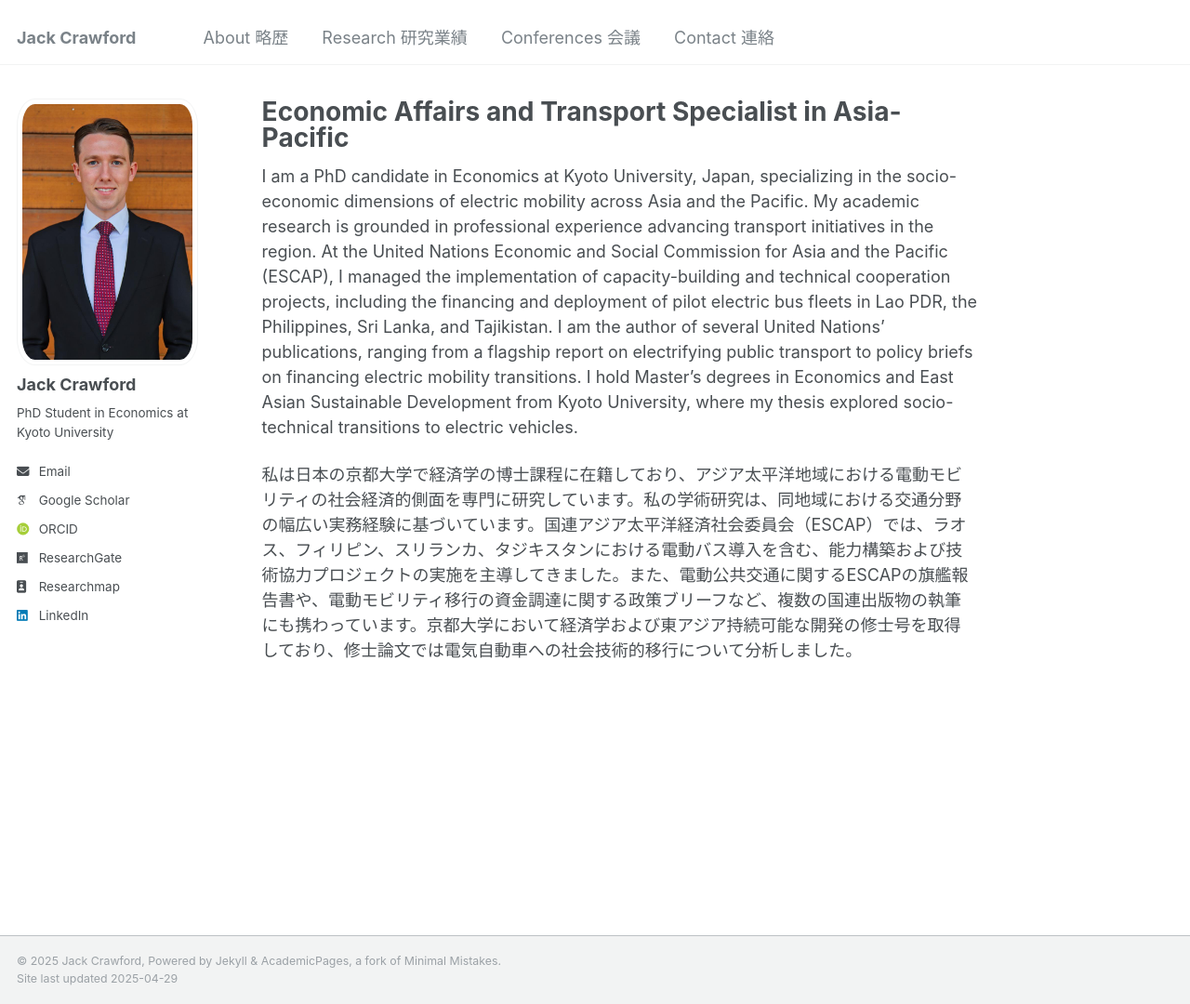
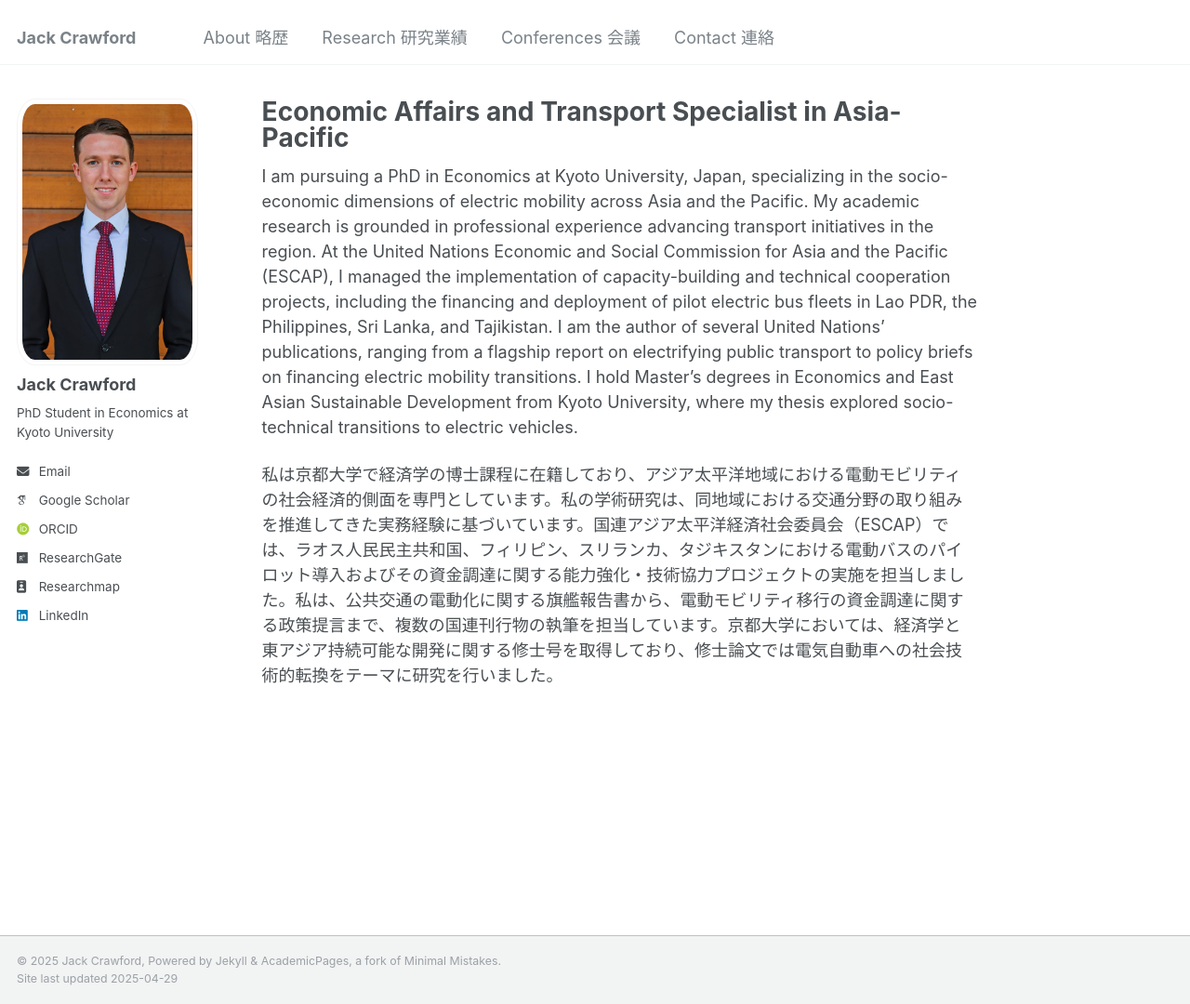
Before and after one commit to jackgcrawford/jackcrawford, a Jekyll site: the page built from _pages/about.md, in a window 1280 px wide and 1080 px high. Shown: the whole window at 93% size. Built offline with Jekyll 4.4.1, drawn with Linux system fonts in a browser that asks for light colours; some web fonts are replaced.

Commit message:
Update about.md

```diff
--- a/_pages/about.md
+++ b/_pages/about.md
@@ -7,6 +7,6 @@
   - /about.html
 ---
 
-I am a PhD candidate in Economics at Kyoto University, Japan, specializing in the socio-economic dimensions of electric mobility across Asia and the Pacific. My academic research is grounded in professional experience advancing transport initiatives in the region. At the United Nations Economic and Social Commission for Asia and the Pacific (ESCAP), I managed the implementation of capacity-building and technical cooperation projects, including the financing and deployment of pilot electric bus fleets in Lao PDR, the Philippines, Sri Lanka, and Tajikistan. I am the author of several United Nations' publications, ranging from a flagship report on electrifying public transport to policy briefs on financing electric mobility transitions. I hold Master’s degrees in Economics and East Asian Sustainable Development from Kyoto University, where my thesis explored socio-technical transitions to electric vehicles.
+I am pursuing a PhD in Economics at Kyoto University, Japan, specializing in the socio-economic dimensions of electric mobility across Asia and the Pacific. My academic research is grounded in professional experience advancing transport initiatives in the region. At the United Nations Economic and Social Commission for Asia and the Pacific (ESCAP), I managed the implementation of capacity-building and technical cooperation projects, including the financing and deployment of pilot electric bus fleets in Lao PDR, the Philippines, Sri Lanka, and Tajikistan. I am the author of several United Nations' publications, ranging from a flagship report on electrifying public transport to policy briefs on financing electric mobility transitions. I hold Master’s degrees in Economics and East Asian Sustainable Development from Kyoto University, where my thesis explored socio-technical transitions to electric vehicles.
 
-私は日本の京都大学で経済学の博士課程に在籍しており、アジア太平洋地域における電動モビリティの社会経済的側面を専門に研究しています。私の学術研究は、同地域における交通分野の幅広い実務経験に基づいています。国連アジア太平洋経済社会委員会（ESCAP）では、ラオス、フィリピン、スリランカ、タジキスタンにおける電動バス導入を含む、能力構築および技術協力プロジェクトの実施を主導してきました。また、電動公共交通に関するESCAPの旗艦報告書や、電動モビリティ移行の資金調達に関する政策ブリーフなど、複数の国連出版物の執筆にも携わっています。京都大学において経済学および東アジア持続可能な開発の修士号を取得しており、修士論文では電気自動車への社会技術的移行について分析しました。
+私は京都大学で経済学の博士課程に在籍しており、アジア太平洋地域における電動モビリティの社会経済的側面を専門としています。私の学術研究は、同地域における交通分野の取り組みを推進してきた実務経験に基づいています。国連アジア太平洋経済社会委員会（ESCAP）では、ラオス人民民主共和国、フィリピン、スリランカ、タジキスタンにおける電動バスのパイロット導入およびその資金調達に関する能力強化・技術協力プロジェクトの実施を担当しました。私は、公共交通の電動化に関する旗艦報告書から、電動モビリティ移行の資金調達に関する政策提言まで、複数の国連刊行物の執筆を担当しています。京都大学においては、経済学と東アジア持続可能な開発に関する修士号を取得しており、修士論文では電気自動車への社会技術的転換をテーマに研究を行いました。
```
